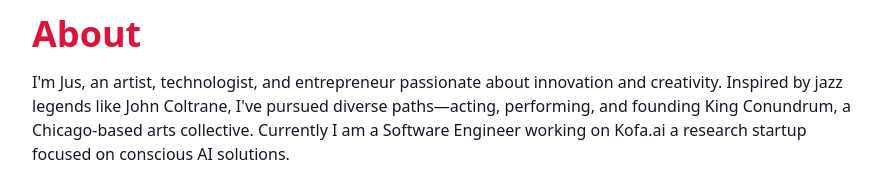
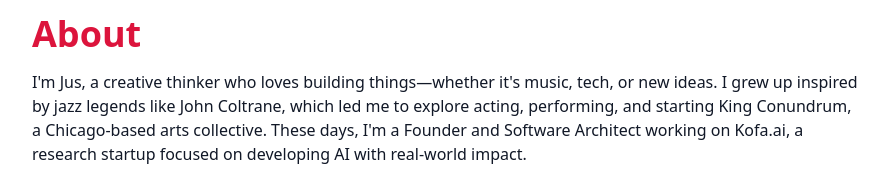
Before and after one commit to jusbuckingham/jusbuckingham, a Next.js app: page / in a window 1280 px wide. Shown: the part 613-800 px from the top of the page, without its empty margins (192-1080 px from the left). Built offline with nearby package versions, Linux system fonts and the light colour scheme.

Commit message:
making about less pretentious

```diff
--- a/pages/index.tsx
+++ b/pages/index.tsx
@@ -14,7 +14,7 @@ const Home: NextPage = () => {
       title: 'About',
       content: (
         <p>
-          I&apos;m Jus, an artist, technologist, and entrepreneur passionate about innovation and creativity. Inspired by jazz legends like John Coltrane, I&apos;ve pursued diverse paths—acting, performing, and founding King Conundrum, a Chicago-based arts collective.  Currently I am a Software Engineer working on Kofa.ai a research startup focused on conscious AI solutions.
+          I&apos;m Jus, a creative thinker who loves building things—whether it&apos;s music, tech, or new ideas. I grew up inspired by jazz legends like John Coltrane, which led me to explore acting, performing, and starting King Conundrum, a Chicago-based arts collective. These days, I&apos;m a Founder and Software Architect working on Kofa.ai, a research startup focused on developing AI with real-world impact.
         </p>
       ),
     },
```
